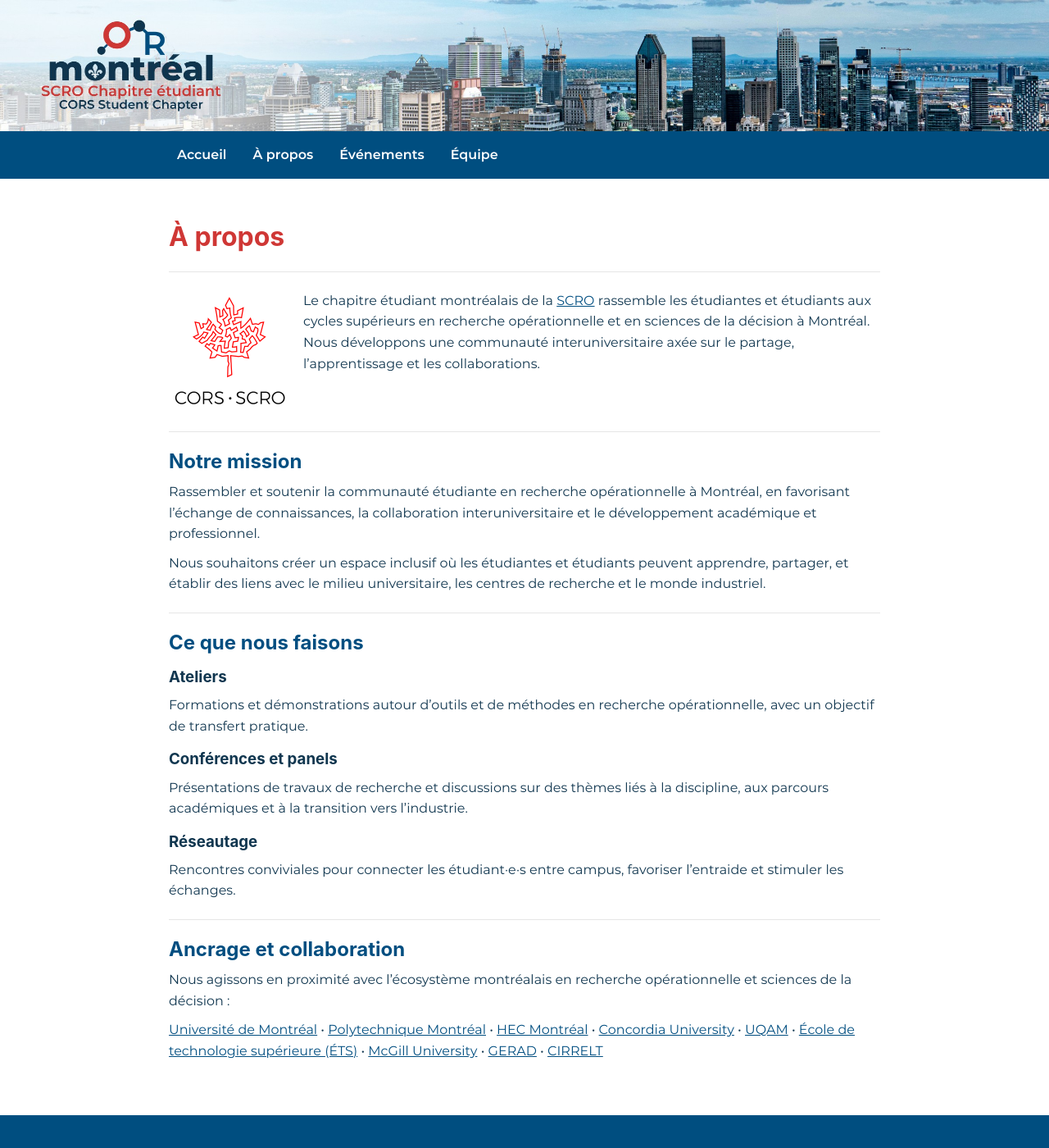
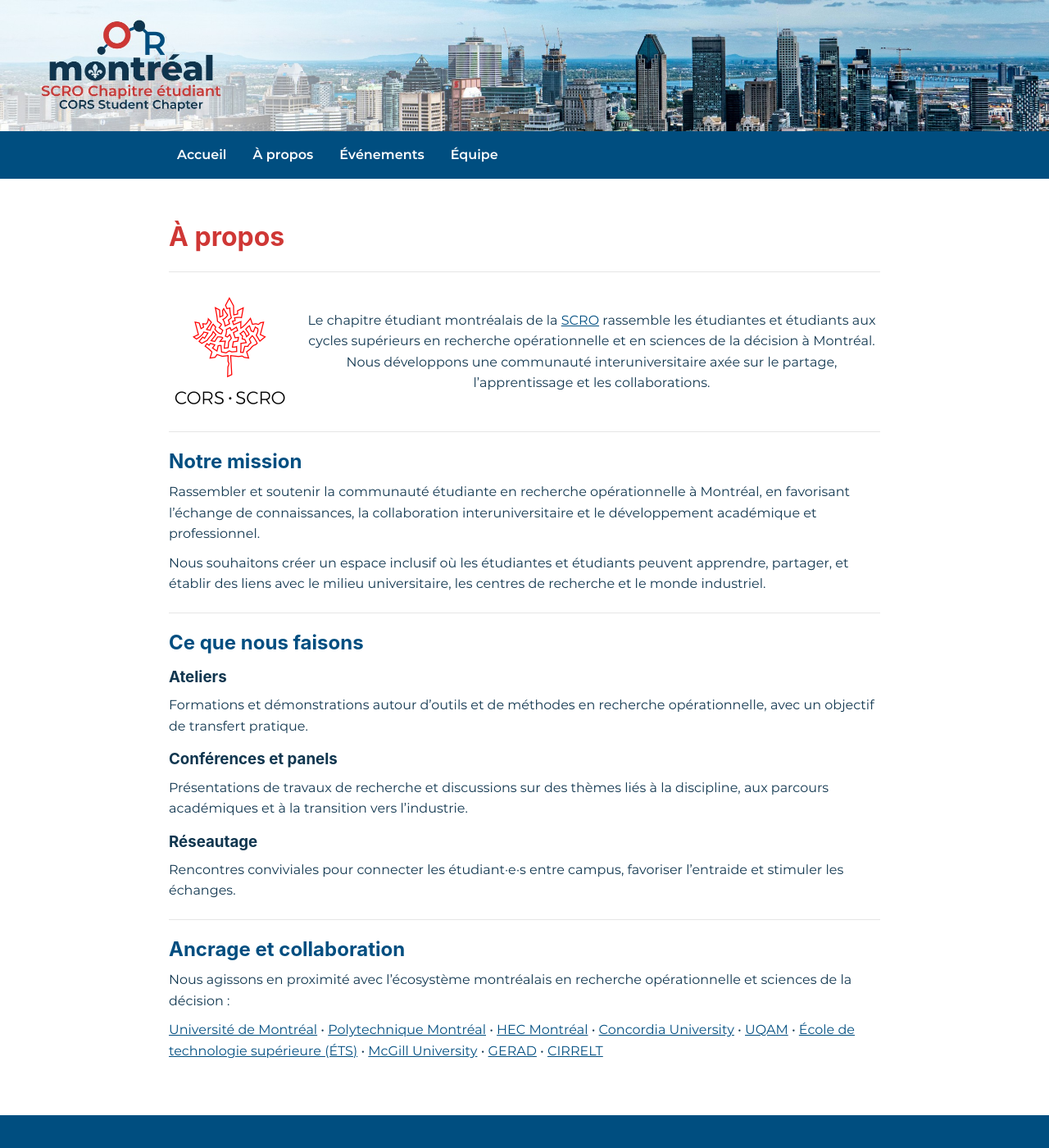
Before and after one commit to juanseripe/cors-montreal-student-chapter, a Jekyll site: the page built from docs/a-propos.md, in a window 1280 px wide. Shown: the whole page at 82% size. Built offline with Jekyll 4.4.1, drawn with Linux system fonts in a browser that asks for light colours; some web fonts are replaced.

Commit message:
Logo centered

```diff
--- a/docs/assets/style.css
+++ b/docs/assets/style.css
@@ -234,12 +234,16 @@ hr {
 }
 
 .about-intro{
-  display:flex;
-  align-items:flex-start;
-  gap:14px;
+  display: flex;
+  align-items: center;
+  gap: 14px;
 }
 
-.about-intro p{ margin:0; }
+.about-intro p{
+  margin: 0;
+  flex: 1;
+  text-align: center;
+}
 
 .about-logo{
   width:150px;
@@ -339,7 +343,7 @@ hr {
 
   .about-intro{ align-items:center; }
 
-  .about-logo{ width:44px; }
+  .about-logo{ width:100px; }
 }
 
 @media (min-width: 820px){
```
